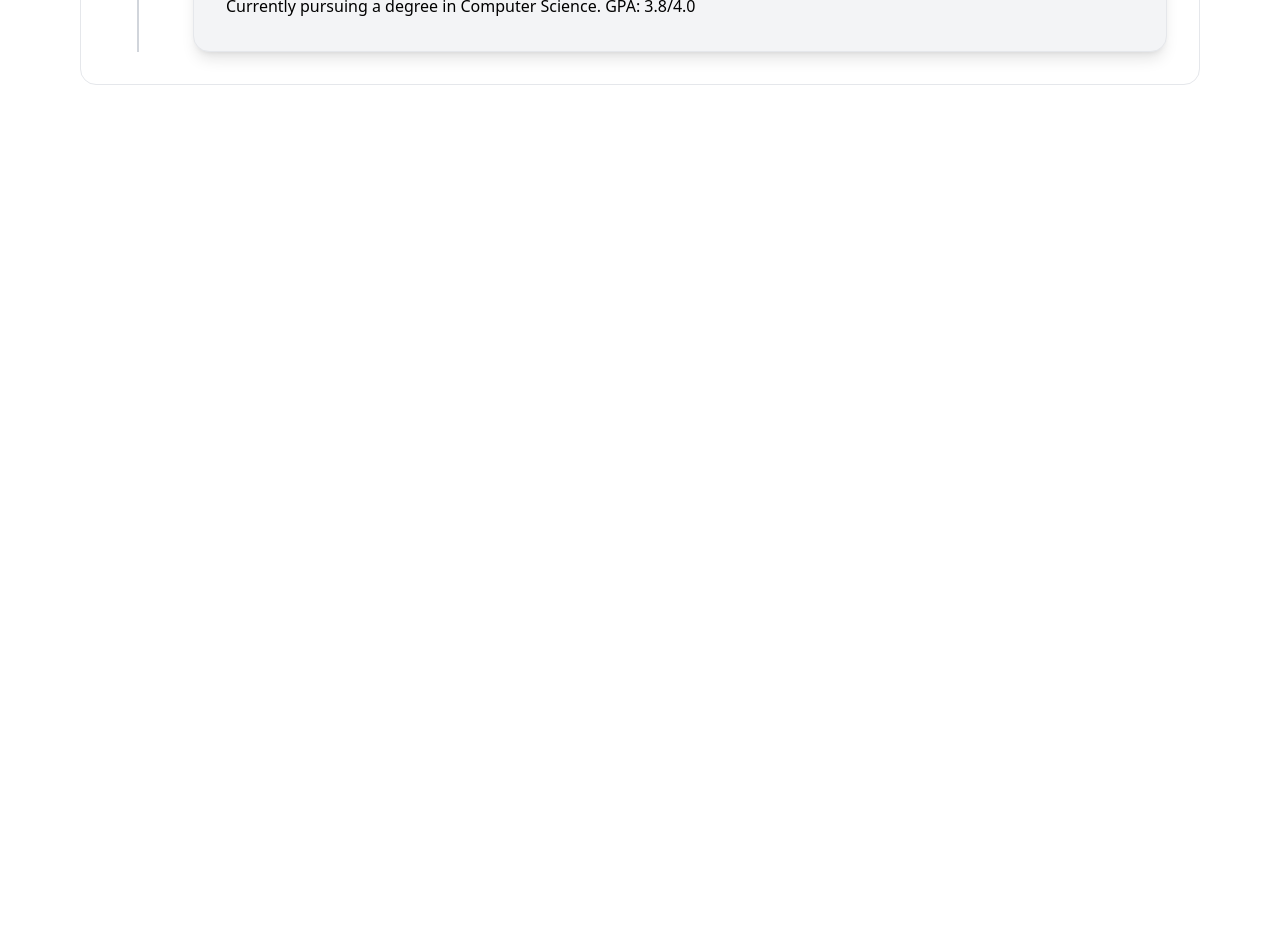
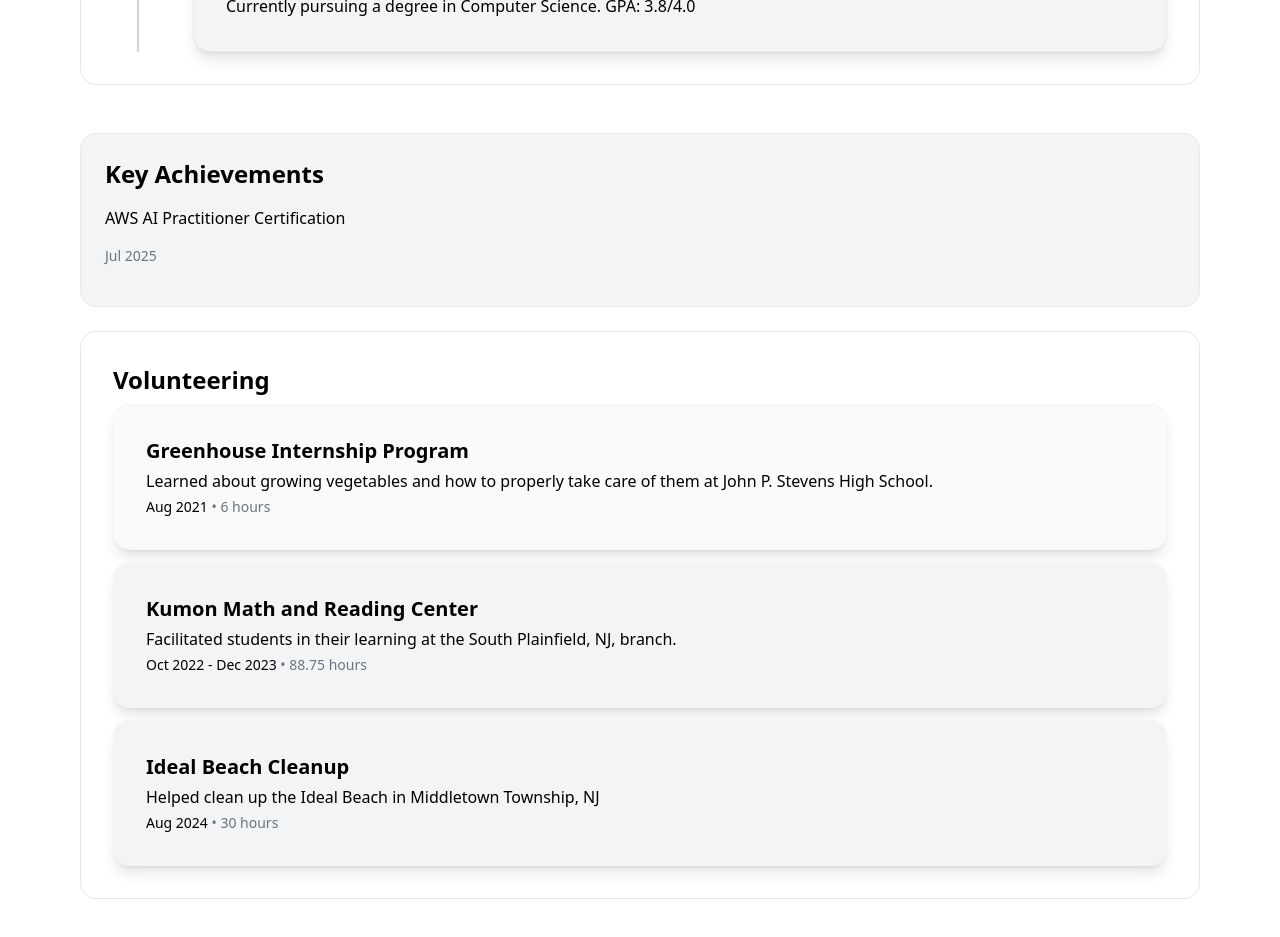
Before and after one commit to Kinjalxp/kinjalmaurya, a React (Vite) app: page / in a window 1280 px wide. Shown: the part 1620-2557 px from the top of the page. Before the commit the page ends 1753 px from the top, so only its background shows below. Built offline with nearby package versions, Linux system fonts and the light colour scheme.

Commit message:
Achievements and Volunteering

```diff
--- a/src/App.tsx
+++ b/src/App.tsx
@@ -38,6 +38,14 @@ interface EducationItem {
   description: string;
 }
 
+interface VolunteeringItem {
+  id: number;
+  name: string;
+  description: string;
+  period: string;
+  duration: string;
+}
+
 function App() {
   const [activeTab, setActiveTab] = useState<TabType>("about");
 
@@ -60,6 +68,32 @@ function App() {
       status: "in-progress",
       description:
         "Currently pursuing a degree in Computer Science. GPA: 3.8/4.0",
+    },
+  ];
+
+  const volunteering: VolunteeringItem[] = [
+    {
+      id: 1,
+      name: "Greenhouse Internship Program",
+      description:
+        "Learned about growing vegetables and how to properly take care of them at John P.  Stevens High School.",
+      period: "Aug 2021 ",
+      duration: "6 hours",
+    },
+    {
+      id: 2,
+      name: "Kumon Math and Reading Center",
+      description:
+        "Facilitated students in their learning at the South Plainfield, NJ, branch.",
+      period: "Oct 2022 - Dec 2023",
+      duration: "88.75 hours",
+    },
+    {
+      id: 3,
+      name: "Ideal Beach Cleanup",
+      description: "Helped clean up the Ideal Beach in Middletown Township, NJ",
+      period: "Aug 2024",
+      duration: "30 hours",
     },
   ];
 
@@ -228,7 +262,7 @@ function App() {
                   </div>
                 </div>
                 {/* Education */}
-                <div className=" rounded-2xl p-8 border border-gray-200">
+                <div className=" rounded-2xl p-8 border border-gray-200 mb-8">
                   <div>
                     <div className="mb-12">
                       <h3 className="text-2xl font-bold mb-4 text-black">
@@ -315,6 +349,57 @@ function App() {
                     </div>
                   </div>
                 </div>
+
+                {/* Achievements */}
+                <div className="mt-12 grid md:grid-cols-1 gap-6">
+                  <div className="bg-gray-100 rounded-2xl p-6 border border-gray-200">
+                    <h3 className="text-2xl font-bold mb-4 text-black">
+                      Key Achievements
+                    </h3>
+                    <ul className="space-y-2 text-black">
+                      <div>
+                        <h2 className="mb-4">
+                          AWS AI Practitioner Certification
+                        </h2>
+                        <h3 className="text-sm mb-4 text-gray-500">Jul 2025</h3>
+                      </div>
+                    </ul>
+                  </div>
+
+                  {/* Volunteering */}
+
+                  <div className=" rounded-2xl p-8 border border-gray-200 mb-8">
+                    <h3 className="text-2xl font-bold mb-4 text-black">
+                      Volunteering
+                    </h3>
+                    <div className="space-y-5">
+                      {volunteering.map((item, index) => (
+                        <div key={item.id} className="relative flex gap-2">
+                          {/* Card */}
+                          <div
+                            className={`flex-1 ${
+                              index === 0 ? "bg-stone-50" : "bg-gray-100"
+                            } rounded-2xl p-8 border border-gray-100 shadow-lg -mt-2`}
+                          >
+                            {/* Content */}
+                            <h3 className="text-xl font-semibold mb-1 text-black">
+                              {item.name}
+                            </h3>
+                            <h4 className="text-md  mb-1 text-black">
+                              {item.description}
+                            </h4>
+                            <p className="text-sm  text-black">
+                              <span>{item.period} </span>
+                              <span className="text-sm mb-1 text-gray-500">
+                                • {item.duration}
+                              </span>
+                            </p>
+                          </div>
+                        </div>
+                      ))}
+                    </div>
+                  </div>
+                </div>
               </div>
             </>
           )}
--- a/src/test.tsx
+++ /dev/null
@@ -1,69 +0,0 @@
-{
-  /* Education */
-}
-
-<div className="gap-8">
-  <div>
-    <h3 className="text-2xl font-bold mb-4 text-black">Education</h3>
-    <p className="text-lg text-black">My academic journey and achievements</p>
-  </div>
-
-  {/* Timeline */}
-  <div className="relative">
-    {/* Vertical Line */}
-    <div className="absolute left-6 top-0 bottom-0 w-0.5 bg-gray-300"></div>
-
-    {/* Education Items */}
-    <div className="space-y-8">
-      {education.map((item, index) => (
-        <div key={item.id} className="relative flex gap-8">
-          {/* Timeline Dot */}
-          <div className="relative flex-shrink-0">
-            <div
-              className={`w-12 h-12 rounded-full border-4 border-white flex items-center justify-center z-10 ${
-                item.status === "completed"
-                  ? "bg-black"
-                  : "bg-white border-gray-300"
-              }`}
-            >
-              {item.status === "completed" ? (
-                <GraduationCap className="text-white" size={24} />
-              ) : (
-                <BookOpen className="text-gray-400" size={24} />
-              )}
-            </div>
-          </div>
-
-          {/* Card */}
-          <div
-            className={`flex-1 ${
-              index === 0 ? "bg-stone-50" : "bg-gray-100"
-            } rounded-2xl p-8 border border-gray-200 shadow-lg -mt-2`}
-          >
-            {/* Status Badge */}
-            <div className="mb-4">
-              <span
-                className={`inline-block px-4 py-1 rounded-full text-sm font-medium ${
-                  item.status === "completed"
-                    ? "bg-black text-white"
-                    : "bg-white border border-gray-300 text-black"
-                }`}
-              >
-                {item.status === "completed" ? "Completed" : "In Progress"}
-              </span>
-            </div>
-
-            {/* Content */}
-            <h3 className="text-2xl font-bold mb-2 text-black">{item.level}</h3>
-            <h4 className="text-xl font-semibold mb-2 text-black">
-              {item.institution}
-            </h4>
-            <p className="text-lg mb-2 text-black">{item.degree}</p>
-            <p className="text-sm mb-4 text-gray-600">{item.period}</p>
-            <p className="text-black leading-relaxed">{item.description}</p>
-          </div>
-        </div>
-      ))}
-    </div>
-  </div>
-</div>;
```
